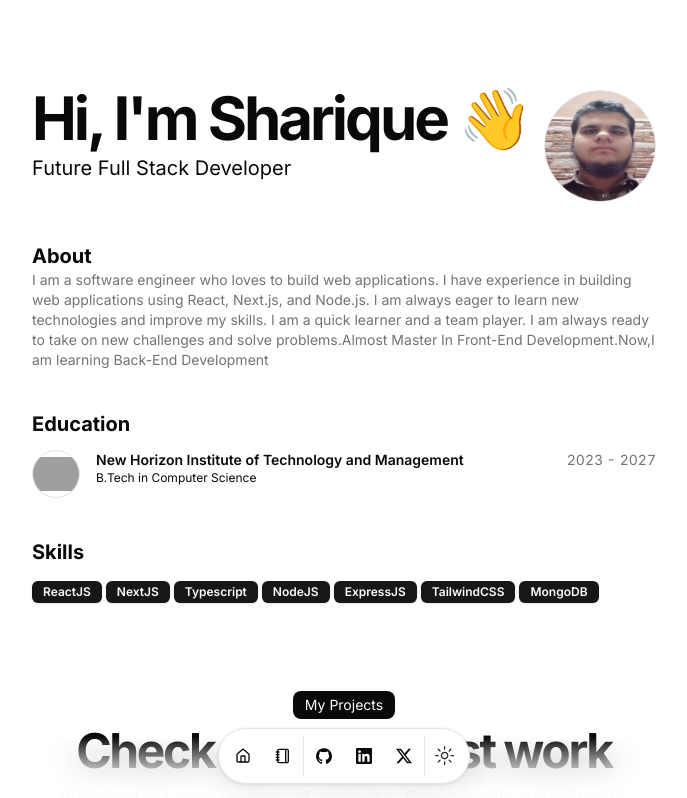
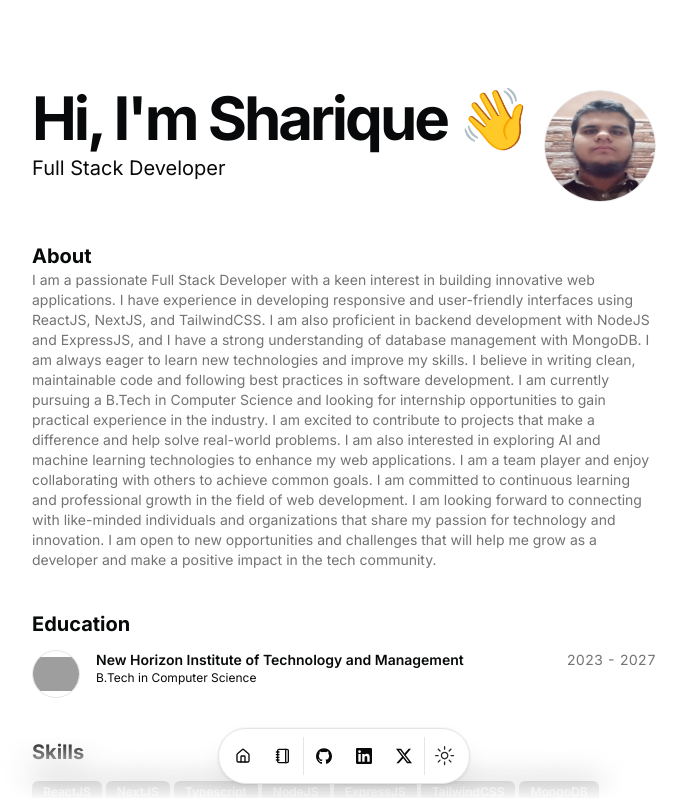
Before and after one commit to 0xshariq/portfolio-website, a Next.js app: page / in a window 1280 px wide. Shown: the top 798 px of the page, without its empty margins (296-983 px from the left). Built offline with nearby package versions, Linux system fonts and the light colour scheme; grey boxes are pictures that could not be loaded.

Commit message:
Minor Changes

```diff
--- a/src/data/resume.tsx
+++ b/src/data/resume.tsx
@@ -7,9 +7,9 @@ export const DATA = {
   url: "https://portfolio-sigma-rose-22.vercel.app/",
   location: "Mumbai , India",
   locationLink: "https://www.google.com/maps/place/mumbai",
-  description: "Future Full Stack Developer",
+  description: "Full Stack Developer",
   summary:
-    "I am a software engineer who loves to build web applications. I have experience in building web applications using React, Next.js, and Node.js. I am always eager to learn new technologies and improve my skills. I am a quick learner and a team player. I am always ready to take on new challenges and solve problems.Almost Master In Front-End Development.Now,I am learning Back-End Development",
+    "I am a passionate Full Stack Developer with a keen interest in building innovative web applications. I have experience in developing responsive and user-friendly interfaces using ReactJS, NextJS, and TailwindCSS. I am also proficient in backend development with NodeJS and ExpressJS, and I have a strong understanding of database management with MongoDB. I am always eager to learn new technologies and improve my skills. I believe in writing clean, maintainable code and following best practices in software development. I am currently pursuing a B.Tech in Computer Science and looking for internship opportunities to gain practical experience in the industry. I am excited to contribute to projects that make a difference and help solve real-world problems. I am also interested in exploring AI and machine learning technologies to enhance my web applications. I am a team player and enjoy collaborating with others to achieve common goals. I am committed to continuous learning and professional growth in the field of web development. I am looking forward to connecting with like-minded individuals and organizations that share my passion for technology and innovation. I am open to new opportunities and challenges that will help me grow as a developer and make a positive impact in the tech community.",
   avatarUrl: "/me.jpeg",
   skills: [
     "ReactJS",
@@ -86,7 +86,7 @@ export const DATA = {
         },
         {
           type: "Source",
-          href: "https://github.com/0xshariq/Learning-Management-System",
+          href: "https://github.com/0xshariq/edulearn-lms",
           icon: <Icons.github className="size-3" />,
         },
       ],
```
